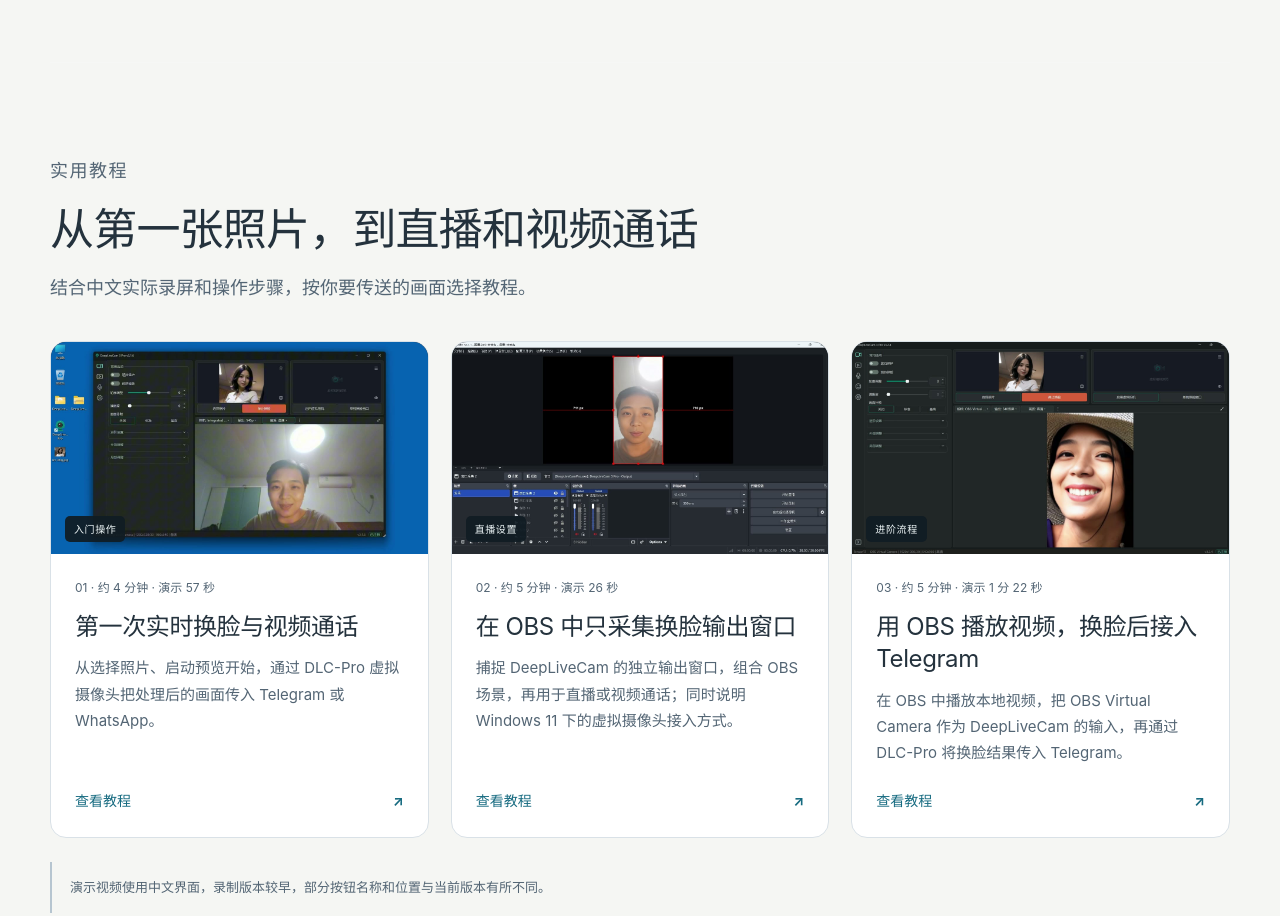
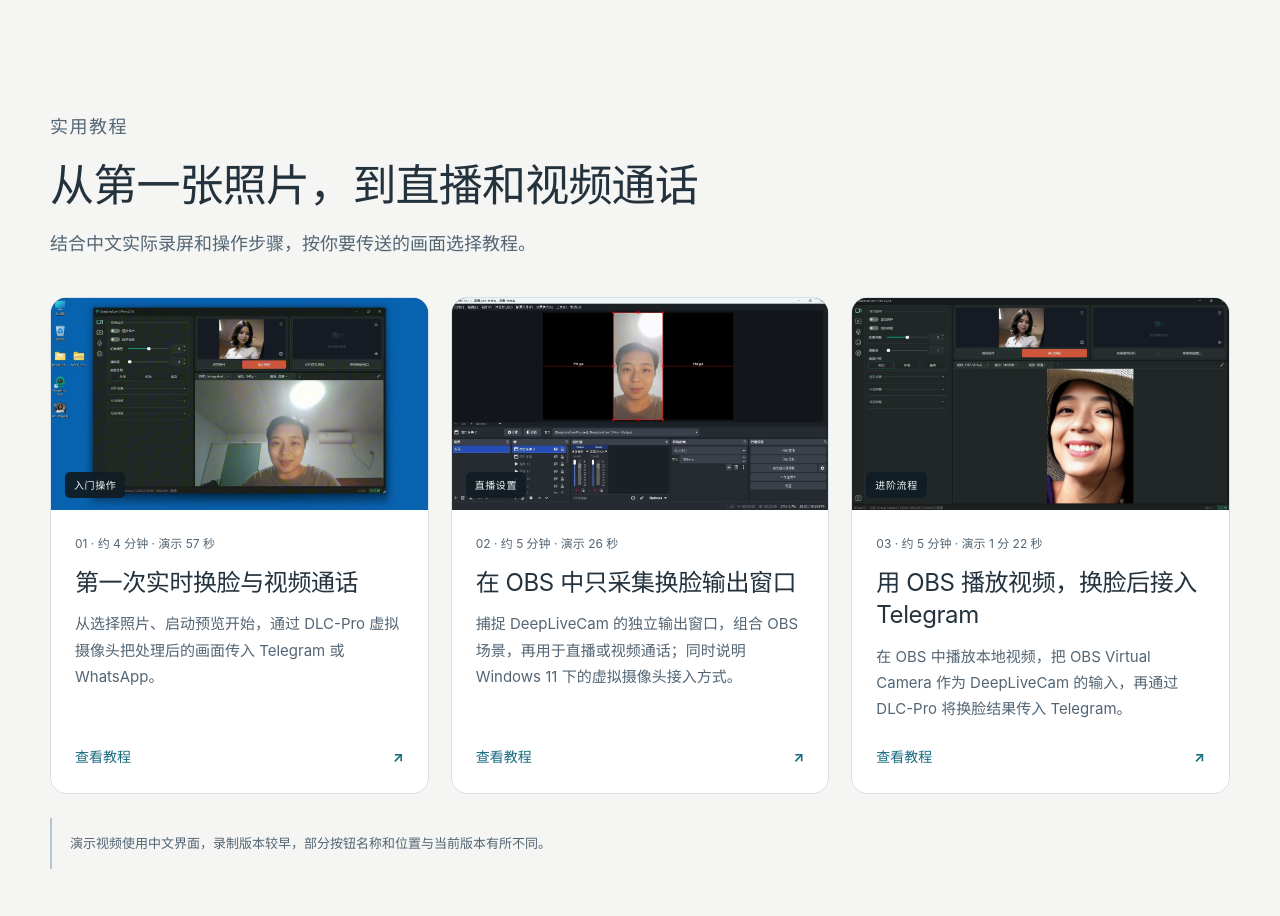
Before and after one commit to zhjf3888/dlc-site, a website: page index.html in a window 1280 px wide. Shown: the part 4012-4928 px from the top of the page. Drawn offline with Linux system fonts and the light colour scheme.

Commit message:
修并页后的空白：教程区 min-height:100vh 在单页里各撑出一整屏

```diff
--- a/assets/ours.css
+++ b/assets/ours.css
@@ -15,3 +15,7 @@ main img{height:auto}
 .merged-page{margin-top:64px;padding-top:40px;border-top:1px solid rgba(255,255,255,.12)}
 .merged-page [id]{scroll-margin-top:96px}
 #guides,#guide-01,#guide-02,#guide-03,#download{scroll-margin-top:96px}
+
+/* 并页后：教程区原本 min-height:100vh 会各撑出一整屏空白 */
+.merged-page .international-site{min-height:0}
+.merged-page .intl-heading{padding-top:8px}
```
